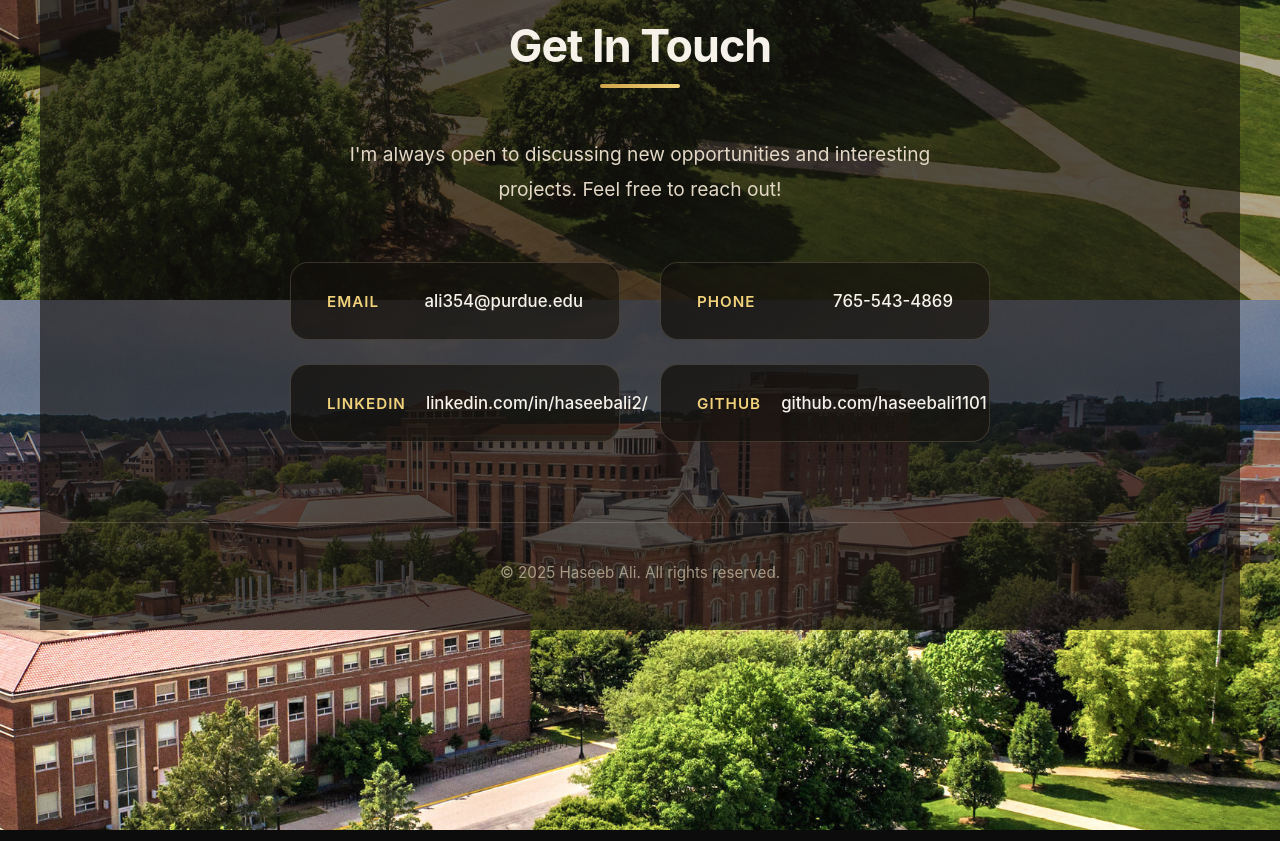
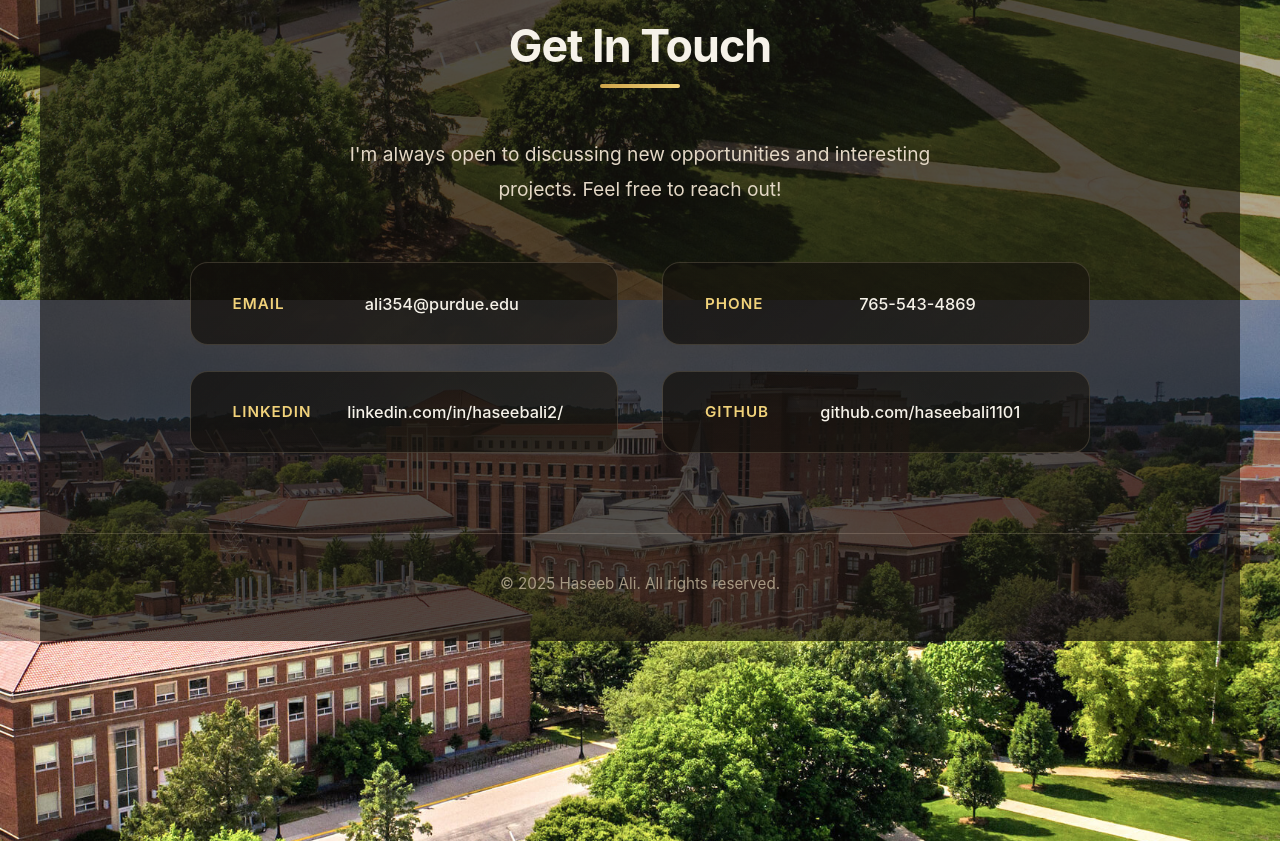
Before and after one commit to haseebali1101/Portfolio, a React (Create React App) app: page / in a window 1280 px wide. Shown: the part 7700-8541 px from the top of the page. Built offline with nearby package versions, Linux system fonts and the light colour scheme.

Commit message:
Widen contact cards to keep values on single line

```diff
--- a/src/components/Contact.css
+++ b/src/components/Contact.css
@@ -6,7 +6,7 @@
 
 .contact-container {
   text-align: center;
-  max-width: 700px;
+  max-width: 900px;
   margin: 0 auto;
 }
 
@@ -22,22 +22,25 @@
 
 .contact-links {
   display: grid;
-  grid-template-columns: repeat(auto-fit, minmax(260px, 1fr));
-  gap: 1.5rem 2.5rem;
+  grid-template-columns: repeat(auto-fit, minmax(320px, 1fr));
+  gap: 1.6rem 2.8rem;
   margin-bottom: 4rem;
+  align-items: stretch;
 }
 
 .contact-item {
   display: flex;
   align-items: center;
-  justify-content: space-between;
-  gap: 1.25rem;
-  padding: 1.75rem 2.25rem;
+  justify-content: flex-start;
+  gap: 1.5rem;
+  padding: 1.9rem 2.6rem;
   background: linear-gradient(135deg, rgba(18, 16, 12, 0.75) 0%, rgba(26, 22, 16, 0.65) 100%);
   border-radius: 18px;
   border: 1px solid rgba(255, 230, 190, 0.16);
   text-decoration: none;
   transition: all 0.35s cubic-bezier(0.4, 0, 0.2, 1);
+  position: relative;
+  flex-wrap: nowrap;
 }
 
 .contact-item::before {
@@ -74,13 +77,16 @@
 }
 
 .contact-value {
-  font-size: 1.05rem;
+  font-size: 1.02rem;
   color: var(--text-primary);
   font-weight: 500;
   position: relative;
   z-index: 1;
-  word-break: break-word;
+  word-break: normal;
   white-space: nowrap;
+  flex: 1 1 auto;
+  overflow: hidden;
+  text-overflow: ellipsis;
 }
 
 .footer {
@@ -113,11 +119,15 @@
     align-items: flex-start;
     gap: 1rem;
     padding: 1.5rem;
+    overflow: hidden;
   }
 
   .contact-value {
     font-size: 0.98rem;
     white-space: normal;
+    width: 100%;
+    overflow: visible;
+    text-overflow: clip;
   }
 
   .footer {
```
